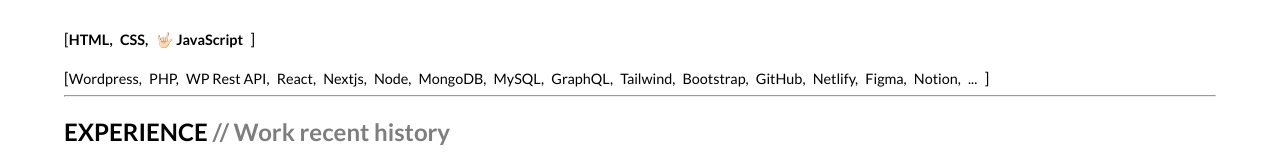
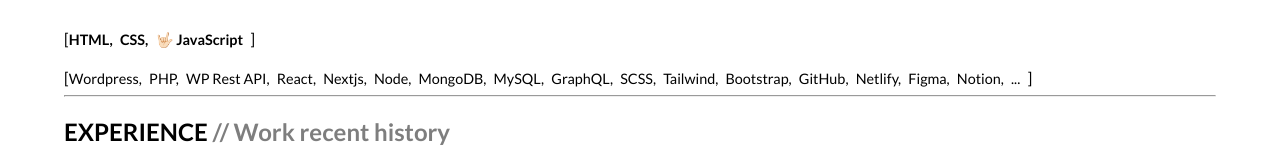
Before and after one commit to g4esp/g4esp-cv, a React (Vite) app: page / in a window 1280 px wide. Shown: the part 219-379 px from the top of the page. Built offline with nearby package versions, Linux system fonts and the light colour scheme.

Commit message:
Update Resume.jsx

```diff
--- a/src/Resume.jsx
+++ b/src/Resume.jsx
@@ -4,7 +4,8 @@
       <Heading
         firstName="Gianni"
         lastName="Esposito"
-        position="Web developer">
+        position="Web developer"
+      >
         <h4><em>Self-taught fullstack creative, enthusiastic and passionate web and frontend developer</em>.</h4>
         <Contacts
           email="gianniesp@outlook.com"
@@ -41,7 +42,7 @@
 
 const Skills = () => {
   const langs = ["HTML,", "CSS,", "🤟🏻 JavaScript"]
-  const tools = ["Wordpress,", "PHP,", "WP Rest API,", "React,", "Nextjs,", "Node,", "MongoDB,", "MySQL,", "GraphQL,", "Tailwind,", "Bootstrap,", "GitHub,", "Netlify,", "Figma,", "Notion,", "..."]
+  const tools = ["Wordpress,", "PHP,", "WP Rest API,", "React,", "Nextjs,", "Node,", "MongoDB,", "MySQL,", "GraphQL,", "SCSS,", "Tailwind,", "Bootstrap,", "GitHub,", "Netlify,", "Figma,", "Notion,", "..."]
   return (
     <>
     <h2>SKILLS <span>// Tech and tools I use in every day work</span></h2>
```
